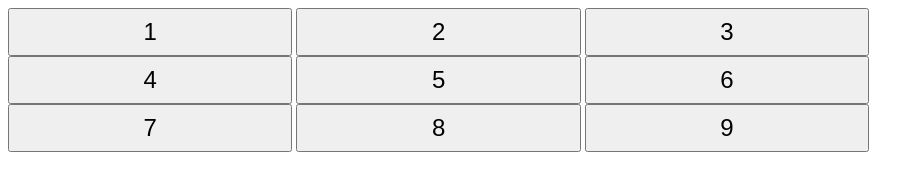
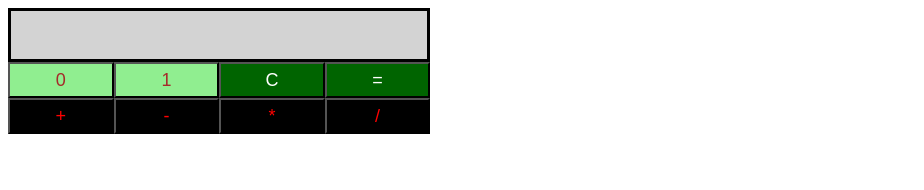
Before and after one commit to MuhammadAsif46/Hackerrank-10-Days-Javascript-solution, a plain HTML site: page index.html in a window 1280 px wide. Shown: the whole page, without its empty margins (0-924 px from the left). Drawn offline with Linux system fonts and the light colour scheme.

Commit message:
added day: 9 problm: 25 binary calculator html and css

```diff
--- a/app.js
+++ b/app.js
@@ -362,31 +362,35 @@
 // Problem No: 24
 // Day 8: Buttons Container
 
-const rotate = () => {
-  for(let i=1; i<=9; i++){
-    if(document.getElementById("btn"+i).innerText == 1){
-      document.getElementById("btn"+i).innerText = 4;
-    }
-    else if(document.getElementById("btn"+i).innerText == 4){
-      document.getElementById("btn"+i).innerText = 7;
-    }
-    else if(document.getElementById("btn"+i).innerText == 7){
-      document.getElementById("btn"+i).innerText = 8;
-    }
-    else if(document.getElementById("btn"+i).innerText == 8){
-      document.getElementById("btn"+i).innerText = 9;
-    }
-    else if(document.getElementById("btn"+i).innerText == 9){
-      document.getElementById("btn"+i).innerText = 6;
-    }
-    else if(document.getElementById("btn"+i).innerText == 6){
-      document.getElementById("btn"+i).innerText = 3;
-    }
-    else if(document.getElementById("btn"+i).innerText == 3){
-      document.getElementById("btn"+i).innerText = 2;
-    }
-    else if(document.getElementById("btn"+i).innerText == 2){
-      document.getElementById("btn"+i).innerText = 1;
-    }
-  }
-}
+// const rotate = () => {
+//   for(let i=1; i<=9; i++){
+//     if(document.getElementById("btn"+i).innerText == 1){
+//       document.getElementById("btn"+i).innerText = 4;
+//     }
+//     else if(document.getElementById("btn"+i).innerText == 4){
+//       document.getElementById("btn"+i).innerText = 7;
+//     }
+//     else if(document.getElementById("btn"+i).innerText == 7){
+//       document.getElementById("btn"+i).innerText = 8;
+//     }
+//     else if(document.getElementById("btn"+i).innerText == 8){
+//       document.getElementById("btn"+i).innerText = 9;
+//     }
+//     else if(document.getElementById("btn"+i).innerText == 9){
+//       document.getElementById("btn"+i).innerText = 6;
+//     }
+//     else if(document.getElementById("btn"+i).innerText == 6){
+//       document.getElementById("btn"+i).innerText = 3;
+//     }
+//     else if(document.getElementById("btn"+i).innerText == 3){
+//       document.getElementById("btn"+i).innerText = 2;
+//     }
+//     else if(document.getElementById("btn"+i).innerText == 2){
+//       document.getElementById("btn"+i).innerText = 1;
+//     }
+//   }
+// }
+
+
+// Problem No: 25
+// Day 8: Binary Calculator
--- a/index.html
+++ b/index.html
@@ -7,8 +7,22 @@
     <title>HackerRank 10 Days Javascript Solutions</title>
   </head>
   <body>
+    <!-- Day: 9 | Binary Calculator -->
+    <div id="res"></div>
+
+    <div id="btns">
+      <button id="btn0">0</button>
+      <button id="btn1">1</button>
+      <button id="btnClr">C</button>
+      <button id="btnEql">=</button>
+      <button id="btnSum">+</button>
+      <button id="btnSub">-</button>
+      <button id="btnMul">*</button>
+      <button id="btnDiv">/</button>
+    </div>
+
     <!-- Day: 8 | Button container -->
-    <div id="btns">
+    <!-- <div id="btns">
       <button id="btn1">1</button>
       <button id="btn2">2</button>
       <button id="btn3">3</button>
@@ -18,7 +32,7 @@
       <button id="btn7">7</button>
       <button id="btn8">8</button>
       <button id="btn9">9</button>
-    </div>
+    </div> -->
 
     <!-- Day: 8 | Create a Button -->
     <!-- <button id="btn" onclick="increment()">0</button> -->
--- a/style.css
+++ b/style.css
@@ -1,14 +1,13 @@
 /* day:8 create a button styles */
 
-#btn{
+/* #btn{
     width: 96px;
     height: 48px;
     font-size: 24px;
-}
+} */
 /* day:8  buttons contanier styles */
 
-#btns{
-    /* position: relative; */
+/* #btns{
     width: 75%;
 }
 
@@ -24,4 +23,46 @@
     width: 30%;
     height: 48px;
     font-size: 24px;
+} */
+
+
+/* day:9  binary Calculator styles */
+
+body{
+    width: 33%;
 }
+
+#res{
+    background-color: lightgray;
+    border:solid;
+    height: 48px;
+    font-size: 20px;
+}
+
+#btn0,
+#btn1{
+    background-color: lightgreen;
+    color: brown;
+}
+
+#btnClr,
+#btnEql{
+    background-color: darkgreen;
+    color: white;
+}
+
+#btnSum,
+#btnSub,
+#btnMul,
+#btnDiv{
+    background-color: black;
+    color: red;
+}
+
+button{
+    width: 25%;
+    height: 36px;
+    font-size: 18px;
+    margin: 0;
+    float: left;
+}
```
